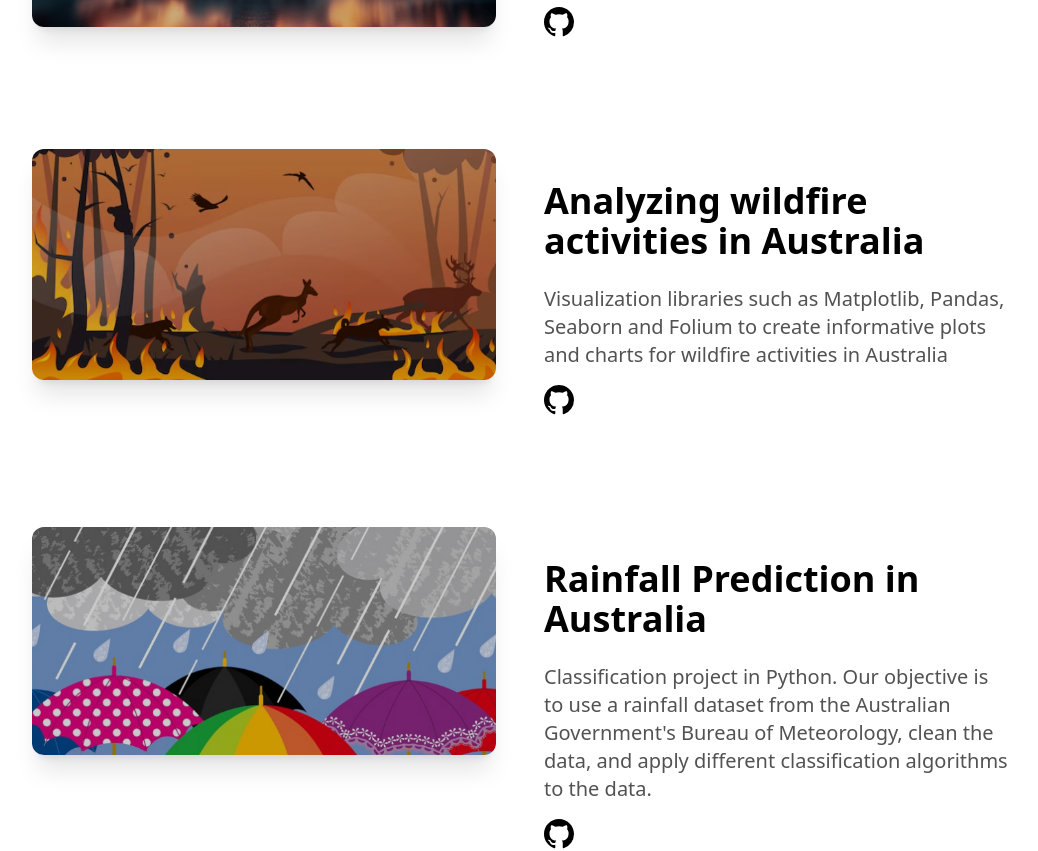
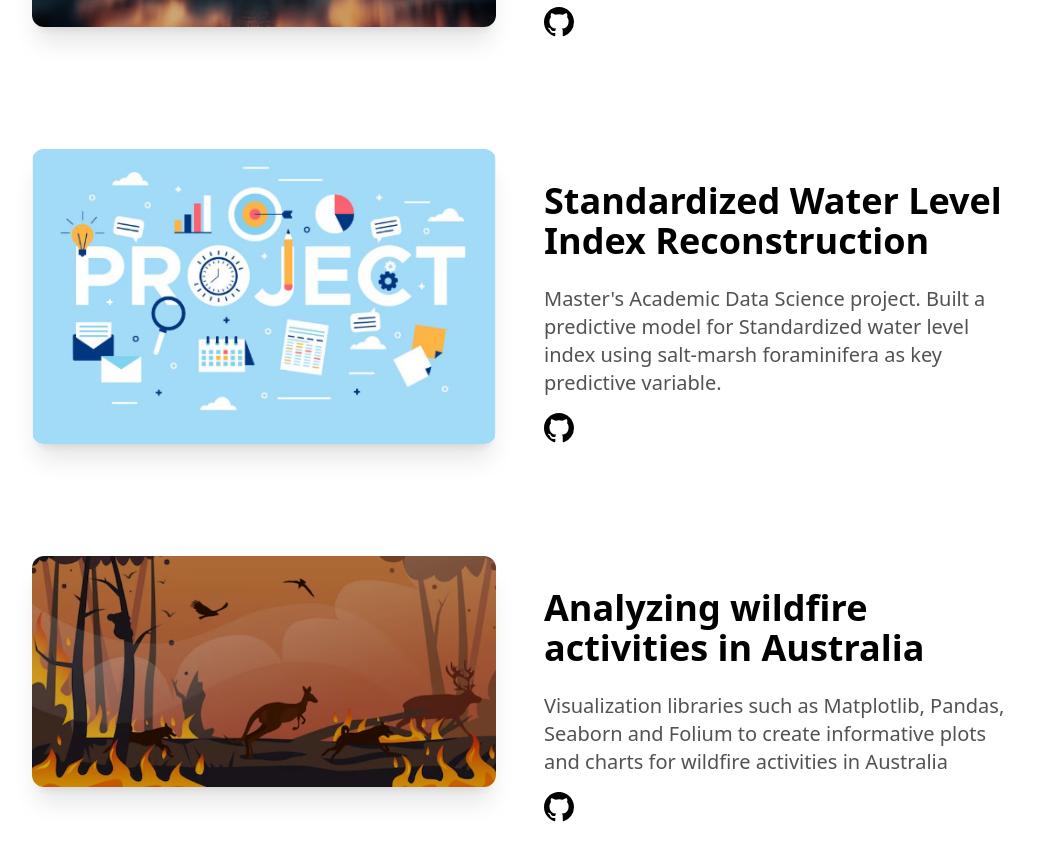
Before and after one commit to my3amarnath/maithri_portfolio, a Next.js app: page / in a window 1280 px wide. Shown: the part 2642-3493 px from the top of the page, without its empty margins (120-1158 px from the left). Built offline with nearby package versions, Linux system fonts and the light colour scheme.

Commit message:
new file:   public/19251022_Thesis_Report.pdf 	new file:   public/StandardisedWaterLevelIndex.png 	modified:   src/components/projects-section.tsx

```diff
--- a/src/components/projects-section.tsx
+++ b/src/components/projects-section.tsx
@@ -16,6 +16,12 @@ const projects = [
     description: "IBM Capstone Data Science project that predicts the success rate of landing SpaceX's Falcon 9 first stage by training a machine learning model and use public information to predict if SpaceX will reuse the first stage",
     image: "/SpaceXFalcon9.png",
     github: "https://github.com/my3amarnath/SpaceX-Falcon-9-first-stage-Landing-Prediction",
+  },
+  {
+    name: "Standardized Water Level Index Reconstruction",
+    description: "Master's Academic Data Science project. Built a predictive model for Standardized water level index using salt-marsh foraminifera as key predictive variable.",
+    image: "/StandardisedWaterLevelIndex.png",
+    github: "19251022_Thesis_Report.pdf",
   },
   {
     name: "Analyzing wildfire activities in Australia",
```
Also changed, not shown: public/StandardisedWaterLevelIndex.png (added), 1 other file (tests, documents, lock files or other folders).
